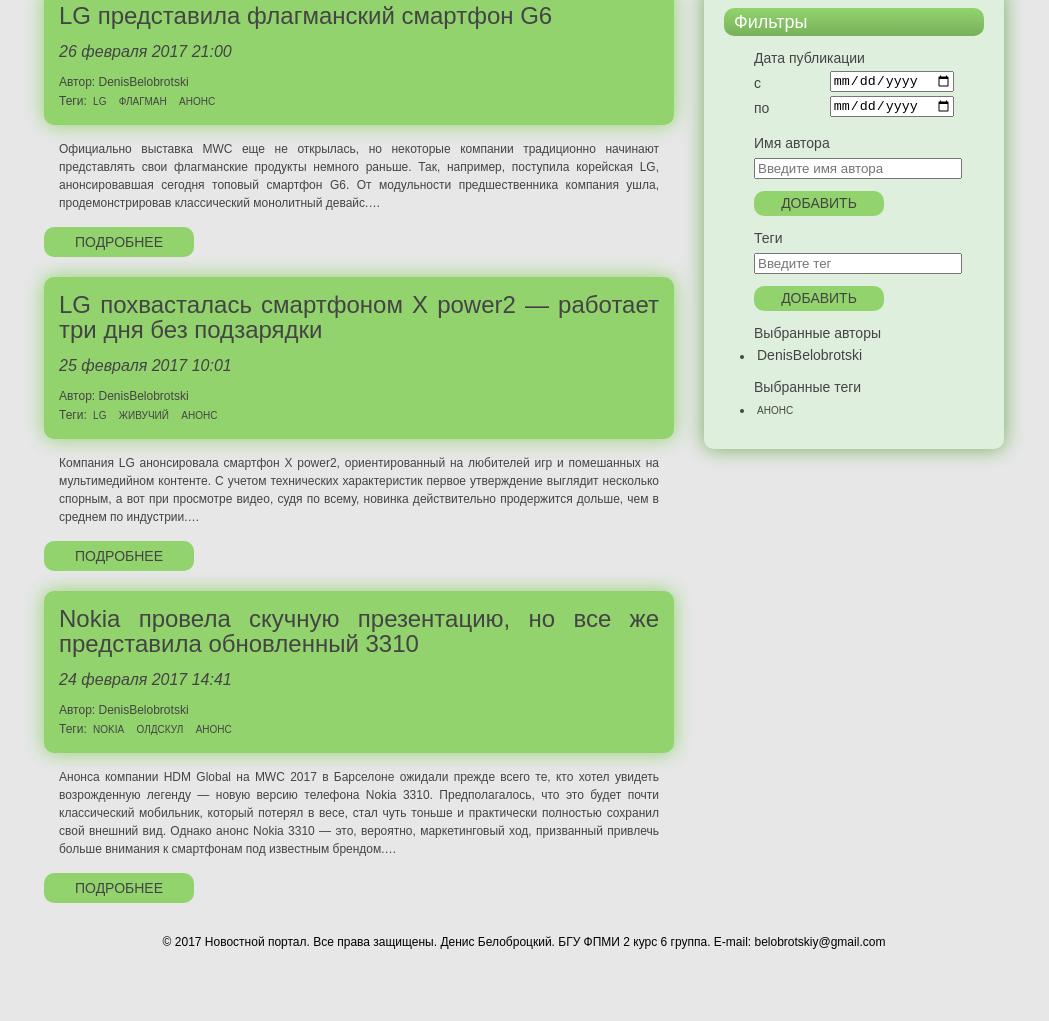
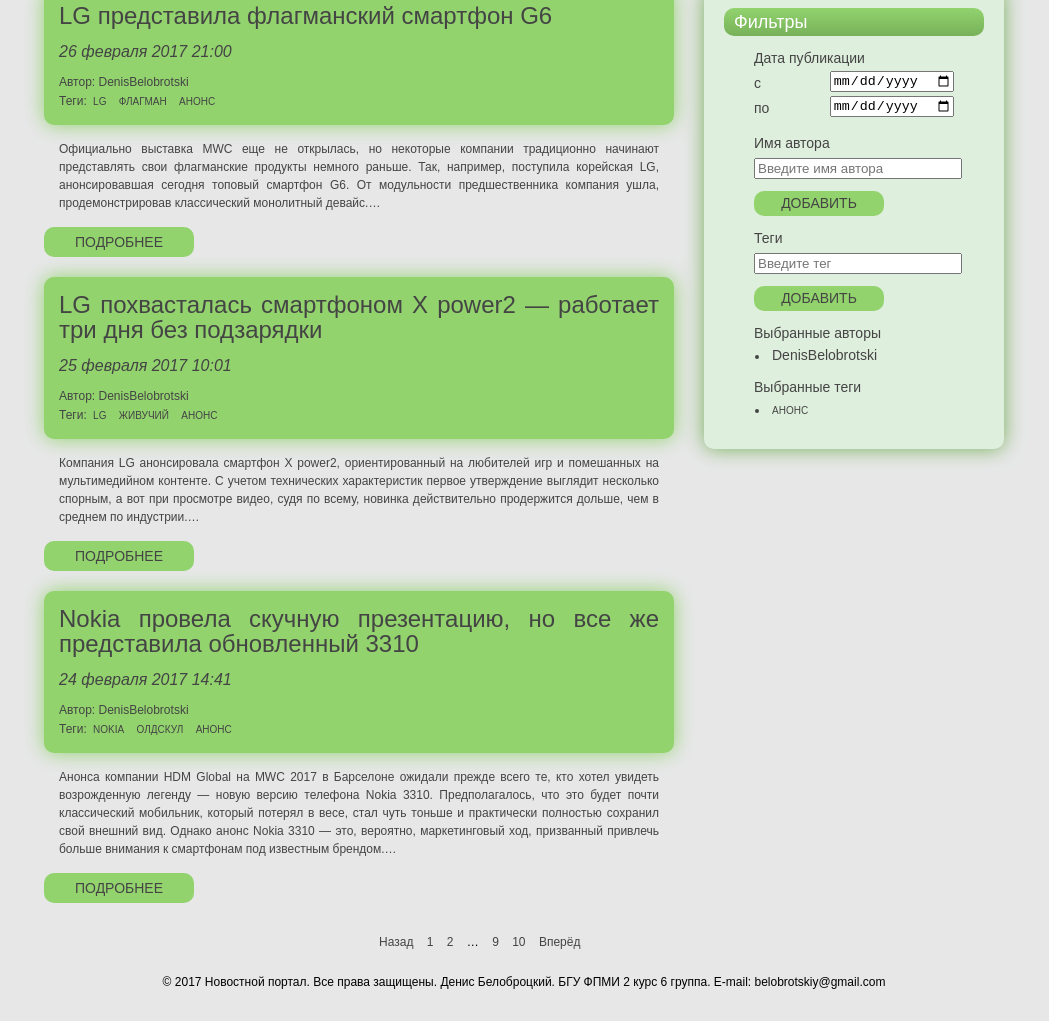
Before and after one commit to DenisBelobrotski/MyRepository, a plain HTML site: page UI/index.html in a window 1280 px wide. Shown: the part 226-1247 px from the top of the page, without its empty margins (116-1165 px from the left). Before the commit the page ends 1207 px from the top, so only its background shows below. Drawn offline with Linux system fonts and the light colour scheme.

Commit message:
add paginator

```diff
--- a/UI/index.html
+++ b/UI/index.html
@@ -108,20 +108,30 @@
         </section>
         <section>
             <h2>Выбранные авторы</h2>
-            <ul>
-                <li><a class="authors" href=#>DenisBelobrotski</a></li>
+            <ul class="authors">
+                <li><a href=#>DenisBelobrotski</a></li>
             </ul>
         </section>
         <section>
             <h2>Выбранные теги</h2>
-            <ul>
+            <ul class="tagsList">
                 <li><a class="tags" href=#>анонс</a></li>
             </ul>
         </section>
     </aside>
 </div>
+<div class="paginator">
+    <a href="#">Назад</a>
+    <a href="#">1</a>
+    <a href="#">2</a>
+    <span>&hellip;</span>
+    <a href="#">9</a>
+    <a href="#">10</a>
+    <a href="#">Вперёд</a>
+</div>
 <footer class=clearfix>
-    <p class=copyright>&copy; 2017 <strong>Новостной портал</strong>. Все права защищены. <strong>Денис Белоброцкий.</strong> БГУ ФПМИ 2 курс 6 группа. E-mail: belobrotskiy@gmail.com</p>
+    <p class=copyright>&copy; 2017 <strong>Новостной портал</strong>. Все права защищены. <strong>Денис
+        Белоброцкий.</strong> БГУ ФПМИ 2 курс 6 группа. E-mail: belobrotskiy@gmail.com</p>
 </footer>
 </body>
 </html>
--- a/UI/styles.css
+++ b/UI/styles.css
@@ -282,18 +282,26 @@
     width: 100%;
 }
 
-.authors {
+ul.authors li {
+    margin-left: 15px;
+}
+
+ul.authors li a {
     padding: 0 3px;
     margin-right: 3px;
     font-size: 14px;
     border-radius: 3px;
 }
 
-.authors:hover {
-     box-shadow: inset 100px 100px 120px #689e4f;
-     color: #ffffff;
-     border: none;
- }
+ul.authors li a:hover {
+    box-shadow: inset 100px 100px 120px #689e4f;
+    color: #ffffff;
+    border: none;
+}
+
+.tagsList {
+    margin-left: 15px;
+}
 
 .smallButton {
     font-size: 14px;
@@ -314,6 +322,28 @@
     color: #fff;
 }
 
+/* Paginator */
+
+.paginator {
+    width: 300px;
+    padding: 10px;
+    margin: auto;
+}
+
+.paginator a,
+.paginator span {
+    display: inline-block;
+    height: 20px;
+    padding: 0 5px;
+    border-radius: 5px;
+}
+
+.paginator a:hover {
+    box-shadow: inset 100px 100px 120px #689e4f;
+    color: #ffffff;
+    border: none;
+}
+
 /*FOOTER*/
 
 .copyright {
```
